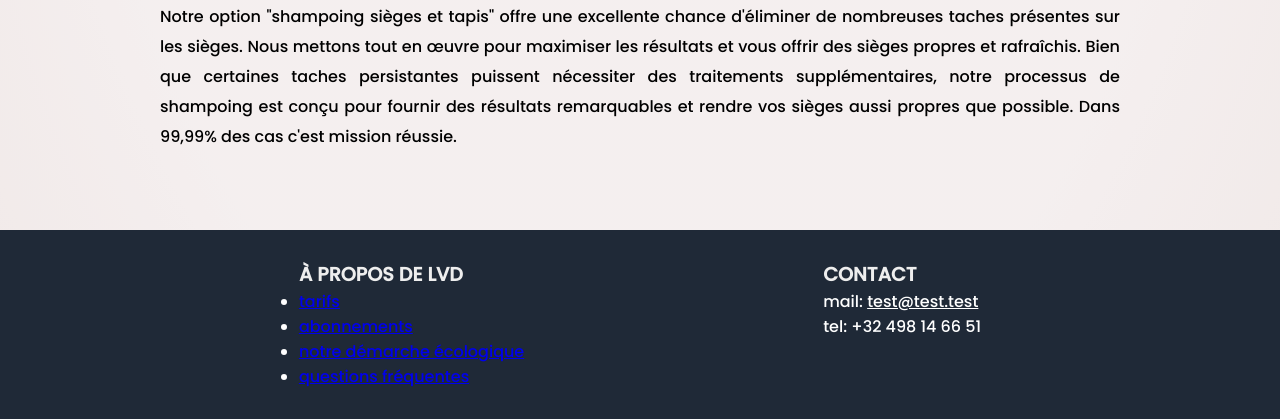
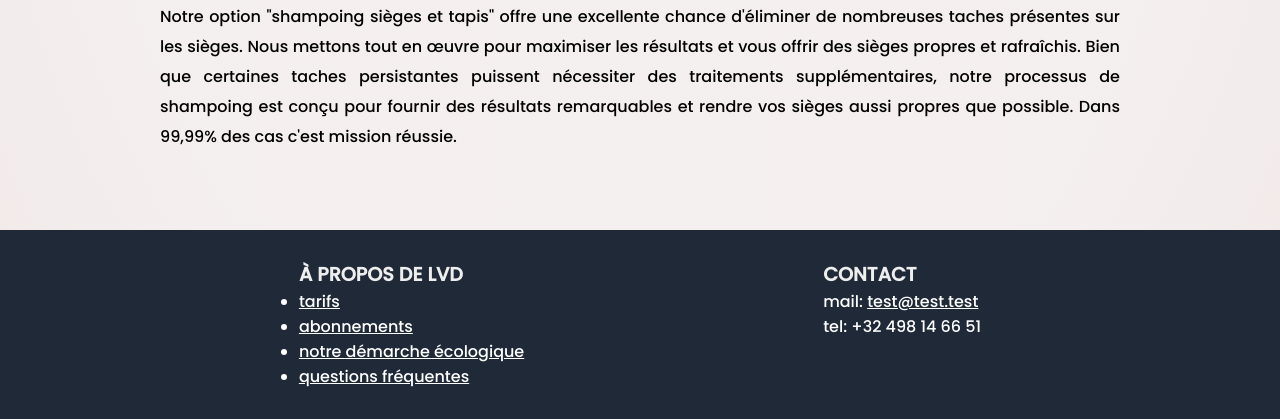
Before and after one commit to TerryHenrard/car-wash-from-home, a PHP site: page / in a window 1280 px wide. Shown: the part 4112-4531 px from the top of the page. Run offline with PHP 8.4, Linux system fonts and the light colour scheme.

Commit message:
changed the color of <a> on footer

```diff
--- a/assets/styles/index.css
+++ b/assets/styles/index.css
@@ -859,6 +859,9 @@ header .header-text div .fa-solid {
     font-size: 1rem;
   }
 }
+.footer .footer-container .apropos ul > li a {
+  color: #ffffff;
+}
 @media only screen and (max-width: 550px) {
   .footer .footer-container .apropos ul > li a {
     font-size: 0.8rem;
--- a/assets/styles/layout/_footer.scss
+++ b/assets/styles/layout/_footer.scss
@@ -22,9 +22,12 @@
 
       ul > li {
         a {
+          color: #ffffff;
+
           @media only screen and (max-width: 550px) {
             font-size: 0.8rem;
           }
+
           &:visited {
             color: #ffffff;
           }
```
Also changed, not shown: 1 other file.
